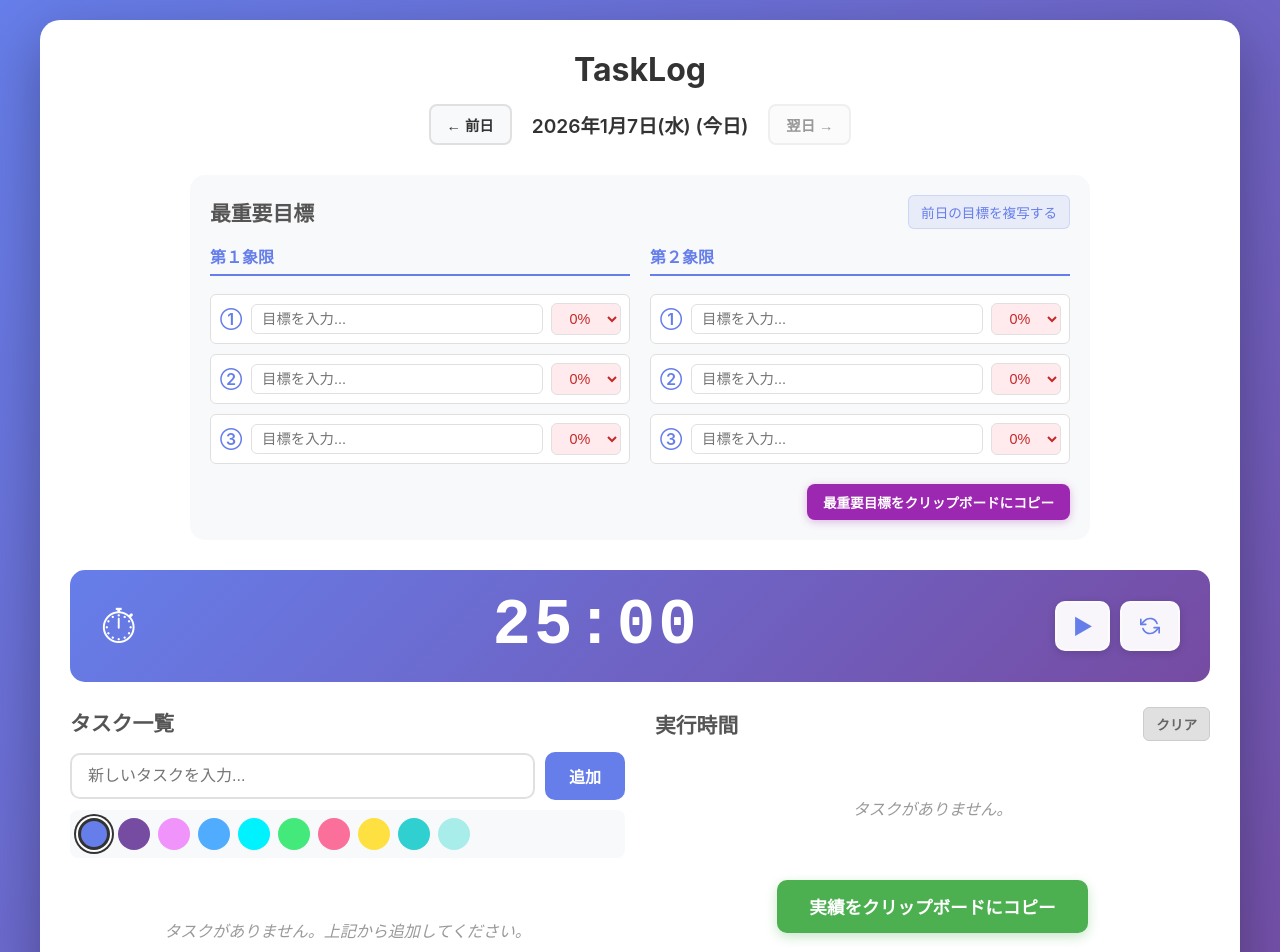
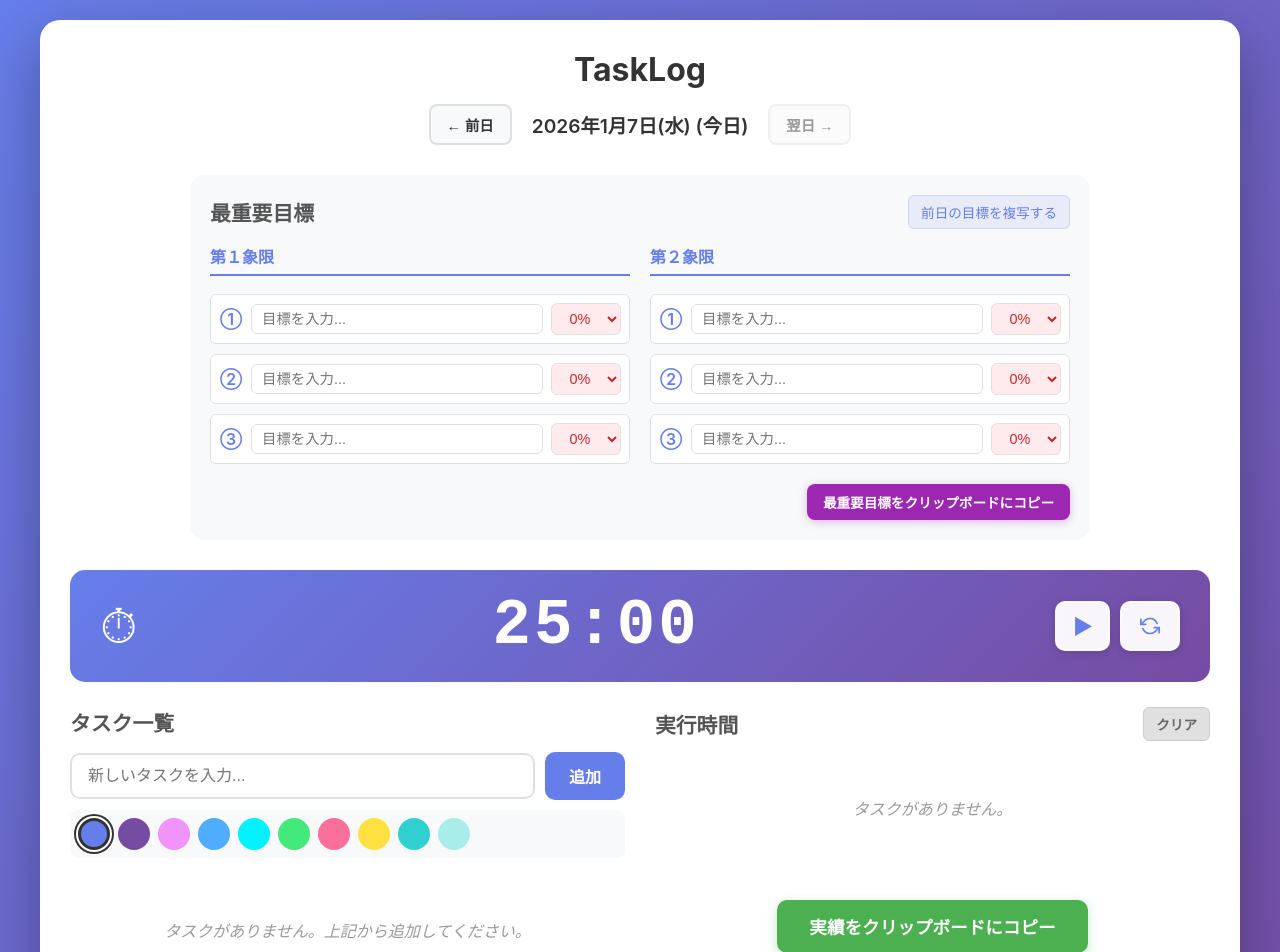
Before and after one commit to sakataparsonal/tasklog, a React (Vite) app: page / in a window 1280 px wide. Shown: the top 952 px of the page. Built offline with nearby package versions, Linux system fonts and the light colour scheme; the HTML template or start-up script is replaced by a standard one.

Commit message:
実績をクリップボードにコピーボタンの余白を調整

```diff
--- a/src/App.css
+++ b/src/App.css
@@ -818,7 +818,7 @@ h2 {
 }
 
 .timeline-copy-section {
-  margin-top: 20px;
+  margin-top: 40px;
   display: flex;
   justify-content: center;
 }
```
